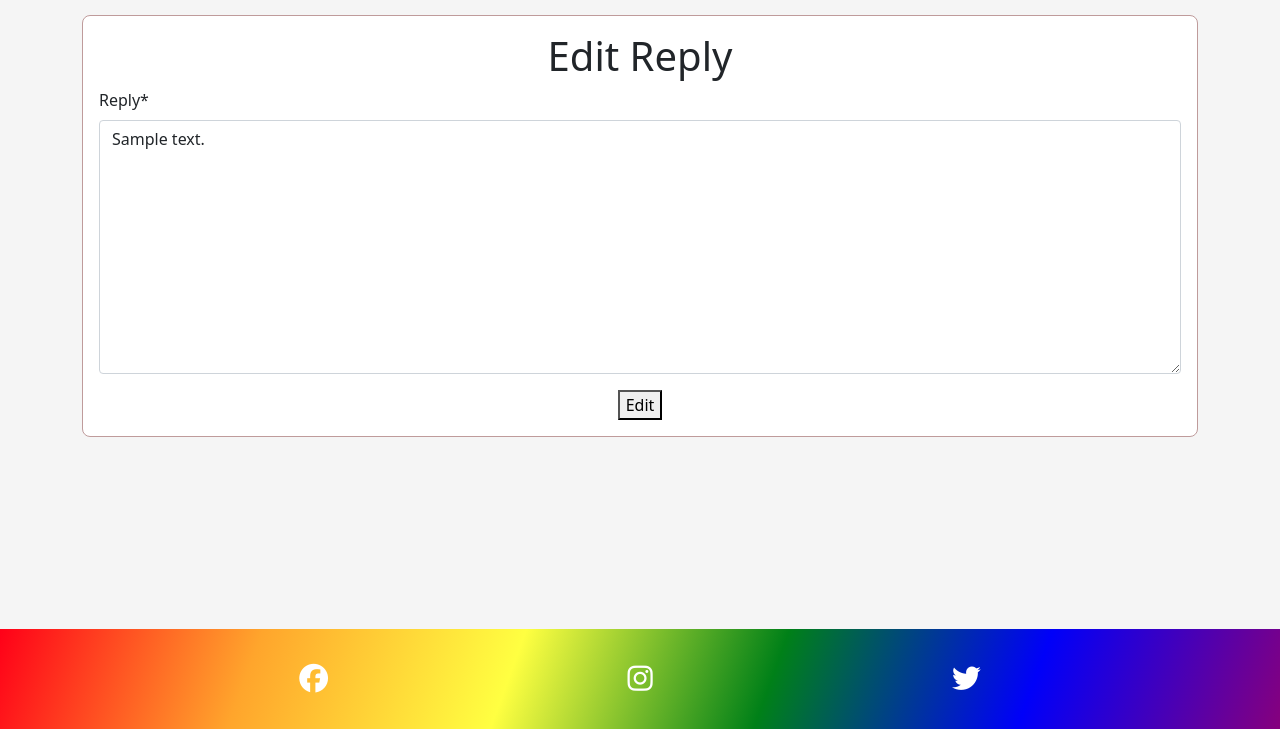
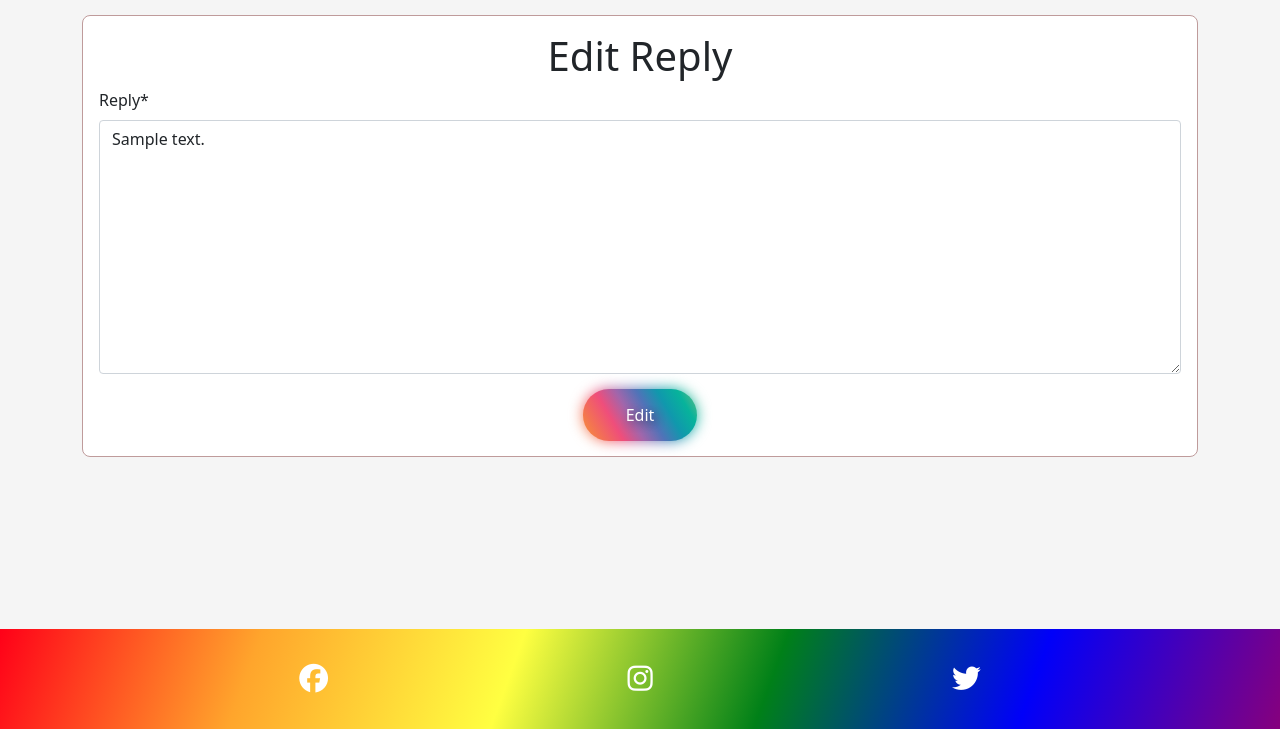
Before and after one commit to Dee-McG/DBAA, a Django app: page /posts/edit/reply/00000000-0000-0000-0000-000000000001/ in a window 1280 px wide. Shown: the part 71-800 px from the top of the page. Run offline with Django 4.2, Linux system fonts and the light colour scheme; a user stored in the database is signed in; tables that the repository leaves empty hold one stand-in row (values such as "Sample post"); some libraries are stand-ins or nearby versions.

Commit message:
Style remaining buttons to rainbow button

```diff
--- a/posts/templates/posts/edit_reply.html
+++ b/posts/templates/posts/edit_reply.html
@@ -15,7 +15,7 @@
             {{ form|crispy }}
             {{ form.media }}
             <div class="d-flex justify-content-center">
-                <button type="submit" class="submit-btn">Edit</button>
+                <button type="submit" class="create-btn">Edit</button>
             </div>
         </form>
 </div>
--- a/posts/templates/posts/view_post.html
+++ b/posts/templates/posts/view_post.html
@@ -85,7 +85,9 @@
             {% csrf_token %}
             {{ form|crispy }}
             {{ form.media }}
-            <button type="submit" class="create-btn">Submit</button>
+            <div class="d-flex justify-content-center">
+                <button type="submit" class="create-btn">Submit</button>
+            </div>
         </form>
     </div>
 
--- a/profiles/templates/profiles/edit_avatar.html
+++ b/profiles/templates/profiles/edit_avatar.html
@@ -23,7 +23,7 @@
                         <form method="POST" enctype="multipart/form-data">
                             {% csrf_token %}
                             {{ form|crispy }}
-                            <button type="submit" class="btn btn-dark">Submit</button>
+                            <button type="submit" class="create-btn">Submit</button>
                         </form>
                     </div>
                 </div>
--- a/profiles/templates/profiles/edit_details.html
+++ b/profiles/templates/profiles/edit_details.html
@@ -23,7 +23,7 @@
                         <form method="POST" enctype="multipart/form-data">
                             {% csrf_token %}
                             {{ form|crispy }}
-                            <button type="submit" class="btn create-btn">Submit</button>
+                            <button type="submit" class="create-btn">Submit</button>
                         </form>
                     </div>
                 </div>
```
